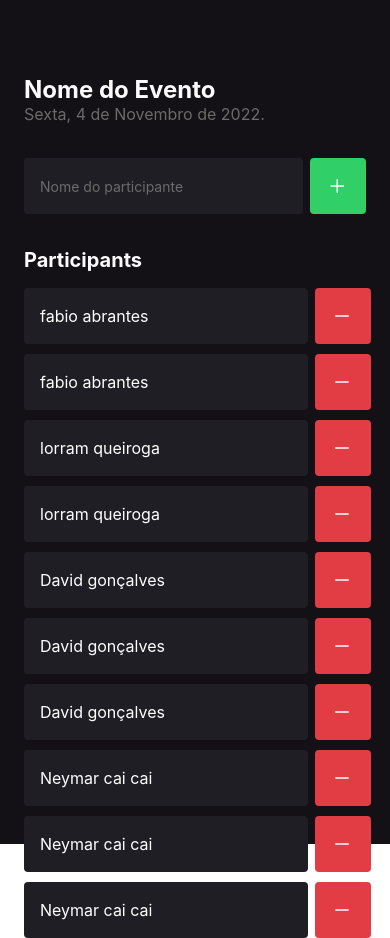
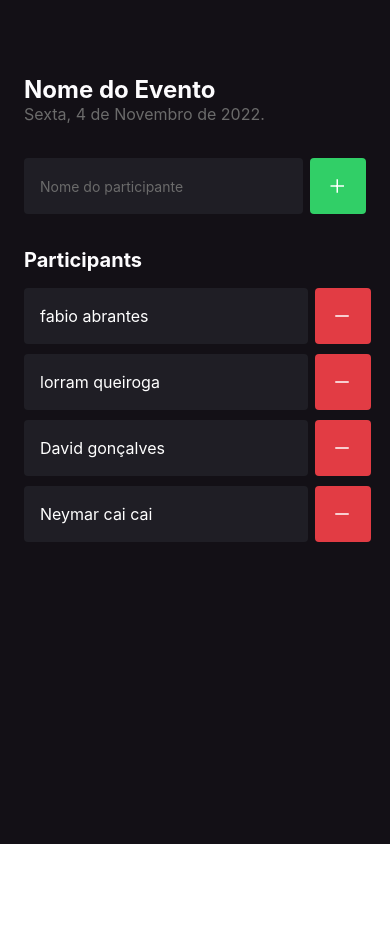
Before and after one commit to TrabalhosAcademicos358/PDM-Atividade_01, a React Native app: screen / in a window 390 px wide. After the commit the page ends 844 px from the top, so only its background shows below. Built offline with nearby package versions, Linux system fonts and the light colour scheme.

Commit message:
ViewCreate funcionando corretamente

```diff
--- a/App.js
+++ b/App.js
@@ -11,16 +11,14 @@ import ModalCustom from './src/components/ModalCustom.js';
 export default function App() {
   const [listParticipant, setListParticipant] = useState([
     "fabio abrantes",
-    "fabio abrantes",
-    "lorram queiroga",
     "lorram queiroga",
     "David gonçalves",
-    "David gonçalves",
-    "David gonçalves",
-    "Neymar cai cai",
-    "Neymar cai cai",
     "Neymar cai cai",
   ]);
+
+  function createFromList(name) {
+    setListParticipant([ ...listParticipant, name ]);
+  }
 
   function deleteFromList(indexDel) {
     const newList = listParticipant.filter((item, index) => index !== indexDel);
@@ -30,7 +28,7 @@ export default function App() {
   return (
     <View style={styles.container}>
       <Header />
-      <ViewCreate />
+      <ViewCreate handleCreate={createFromList} />
       <ViewParticipant list={listParticipant} handleDelete={deleteFromList} />
       <ModalCustom handleDelete={deleteFromList} />
       <StatusBar style="auto" />
--- a/src/components/Button.js
+++ b/src/components/Button.js
@@ -3,13 +3,13 @@ import { styles } from '../styles.js';
 
 import { Ionicons } from "@expo/vector-icons";
 
-export default function Button({ name, color = "#31CF67", callback, id }) {
+export default function Button({ name, color = "#31CF67", callback }) {
     const styleButtom = {
         ...styles.button,
         backgroundColor: color
     }
     return (
-        <TouchableOpacity style={styleButtom} onPress={() => callback(id)}>
+        <TouchableOpacity style={styleButtom} onPress={callback}>
             <Ionicons name={name} size={24} color="#FFFFFF" />
         </TouchableOpacity>
     )
--- a/src/components/Participants.js
+++ b/src/components/Participants.js
@@ -10,7 +10,7 @@ export default function Participants({ name, index, handleDelete }) {
             <View style={styles.box}>
                 <Text style={{ fontSize: 16, color: "#fff" }}>{ name }</Text>
             </View>
-            <Button name="remove-outline" color="#E23C44" callback={handleDelete} id={index}  />
+            <Button name="remove-outline" color="#E23C44" callback={() => handleDelete(index)} />
         </View>
     )
 }
--- a/src/components/ViewCreate.js
+++ b/src/components/ViewCreate.js
@@ -2,16 +2,23 @@ import { View, TextInput } from 'react-native';
 import { styles } from '../styles.js';
 
 import Button from "./Button.js"
+import { useState } from 'react';
 
-export default function Search() {
+export default function ViewCreate({ handleCreate }) {
+    const [name, setName] = useState();
     return (
         <View style={styles.cardView}>
             <TextInput
                 style={styles.box}
                 placeholder="Nome do participante"
                 placeholderTextColor="#6B6B6B"
+                onChangeText={key => setName(key)}
+                value={name}
             />
-            <Button name="add-outline" />
+            <Button name="add-outline" callback={() => {
+                handleCreate(name);
+                setName("");
+            }} />
         </View>
     )
 }
```
